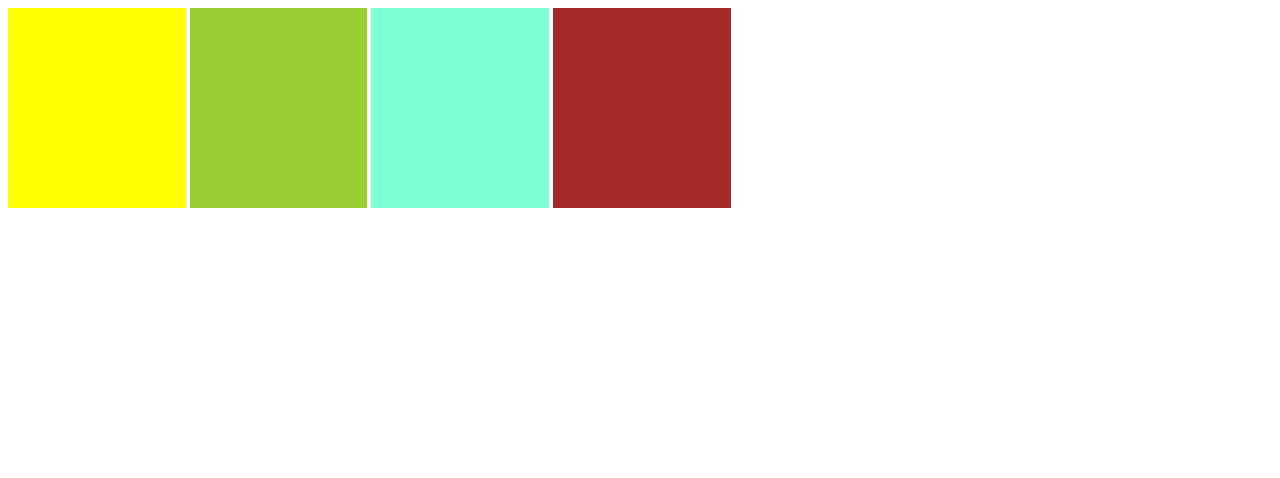
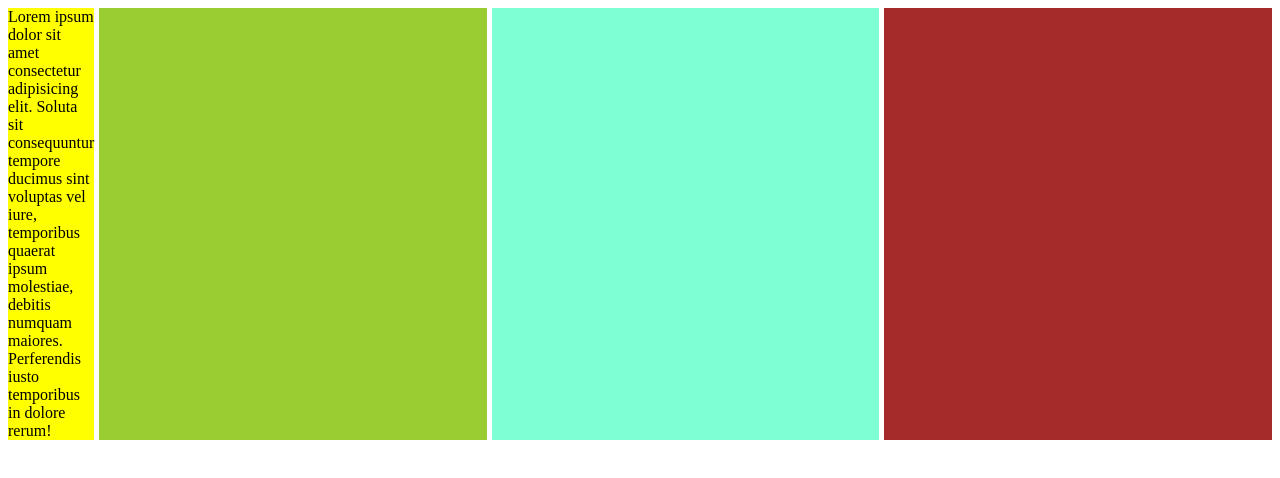
Before and after one commit to Yesdoing/css-master, a plain HTML site: page grid.html in a window 1280 px wide. Drawn offline with Linux system fonts and the light colour scheme.

Commit message:
minmax, max-content, min-content

```diff
--- a/grid.html
+++ b/grid.html
@@ -9,9 +9,8 @@
     <style>
         .father {
             display: grid;
-            grid-auto-rows: 200px;
-            grid-gap: 4px;
-            grid-template-columns: repeat(5, 1fr) 2fr;
+            grid-gap: 5px;
+            grid-template-columns: min-content repeat(3, 1fr);
         }
 
         .first {
@@ -34,7 +33,7 @@
 
 <body>
     <div class="father">
-        <div class="first"></div>
+        <div class="first">Lorem ipsum dolor sit amet consectetur adipisicing elit. Soluta sit consequuntur tempore ducimus sint voluptas vel iure, temporibus quaerat ipsum molestiae, debitis numquam maiores. Perferendis iusto temporibus in dolore rerum!</div>
         <div class="second"></div>
         <div class="third"></div>
         <div class="fourth"></div>
```
Also changed, not shown: README.md.
